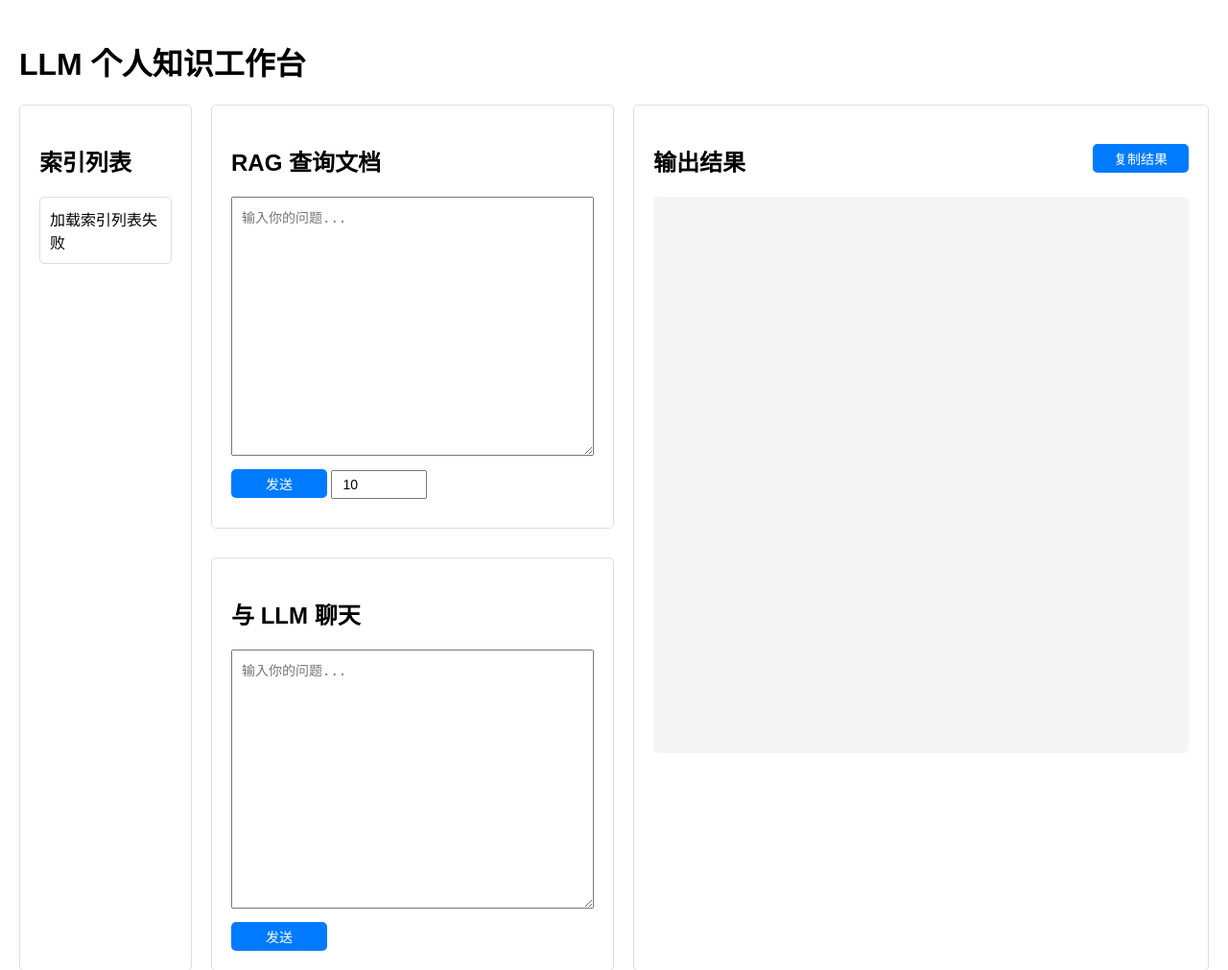
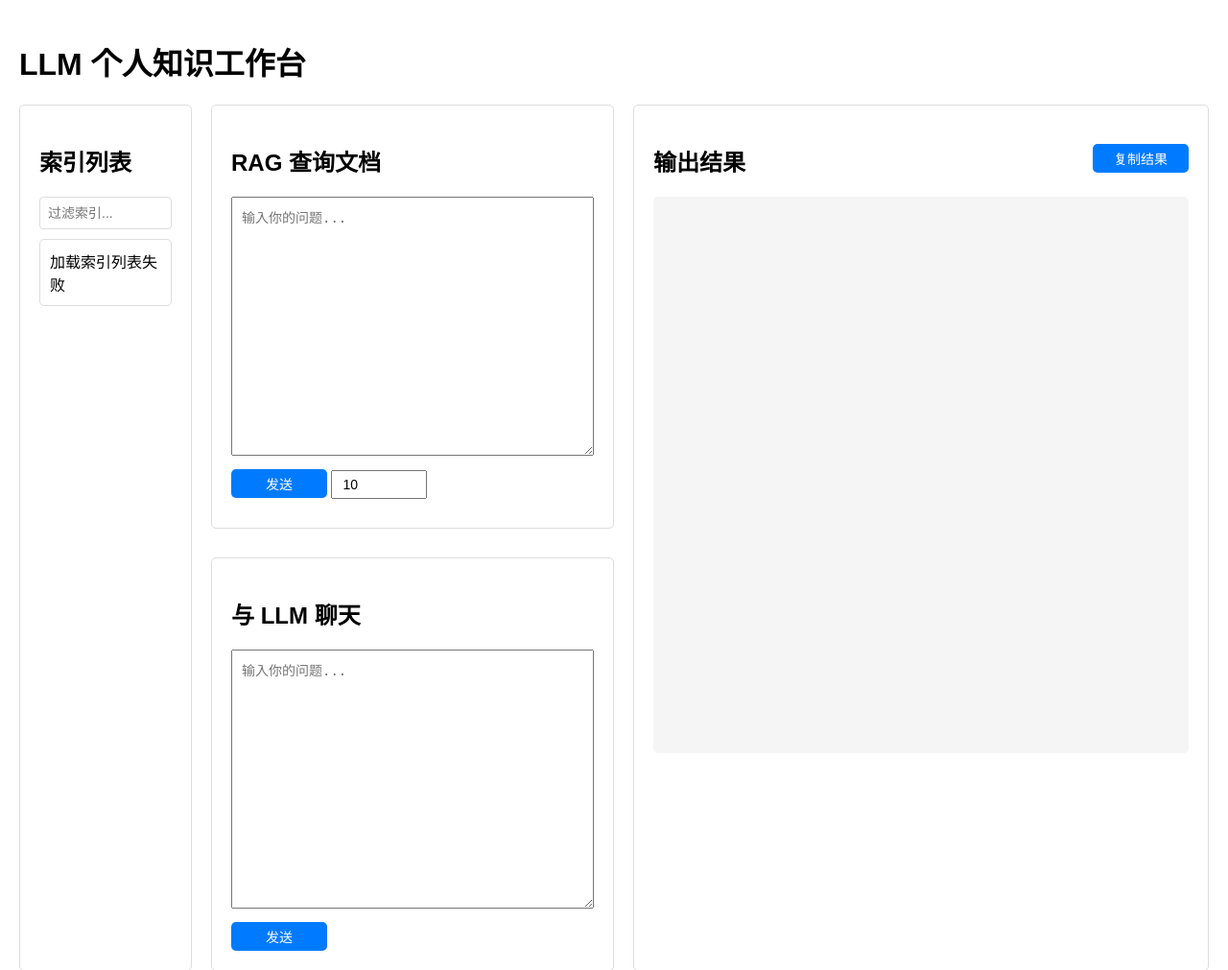
Before and after one commit to dalong0514/easy-rag, a Flask app: page / in a window 1280 px wide. Shown: the top 1011 px of the page at 96% size. Run offline with Flask 3, Linux system fonts and the light colour scheme.

Commit message:
fronted page - add  filter input box  for index list

```diff
--- a/frontend/static/css/styles.css
+++ b/frontend/static/css/styles.css
@@ -5,7 +5,7 @@ body {
 }
 
 .container {
-    max-width: 1500px;
+    max-width: 1600px;
     margin: 0 auto;
 }
 
@@ -24,6 +24,16 @@ body {
 
 .index-section {
     width: 15%;
+}
+
+.filter-input {
+    width: 100%;
+    padding: 8px;
+    margin-bottom: 10px;
+    box-sizing: border-box;
+    border: 1px solid #ddd;
+    border-radius: 4px;
+    font-size: 14px;
 }
 
 .input-section {
--- a/frontend/templates/index.html
+++ b/frontend/templates/index.html
@@ -14,6 +14,7 @@
             <div class="index-section">
                 <div class="section">
                     <h2>索引列表</h2>
+                    <input type="text" id="indexFilter" placeholder="过滤索引..." class="filter-input">
                     <div id="indexList">
                         <div class="loading">加载中...</div>
                     </div>
@@ -233,6 +234,21 @@
                     toggleButtonState(button, false);
                 }
             });
+
+            // 添加索引过滤功能
+            document.getElementById('indexFilter').addEventListener('input', function(e) {
+                const filterText = e.target.value.toLowerCase();
+                const indexItems = document.querySelectorAll('.index-item');
+
+                indexItems.forEach(item => {
+                    const indexName = item.textContent.toLowerCase();
+                    if (indexName.includes(filterText)) {
+                        item.style.display = 'block';
+                    } else {
+                        item.style.display = 'none';
+                    }
+                });
+            });
         });
     </script>
 </body>
```
